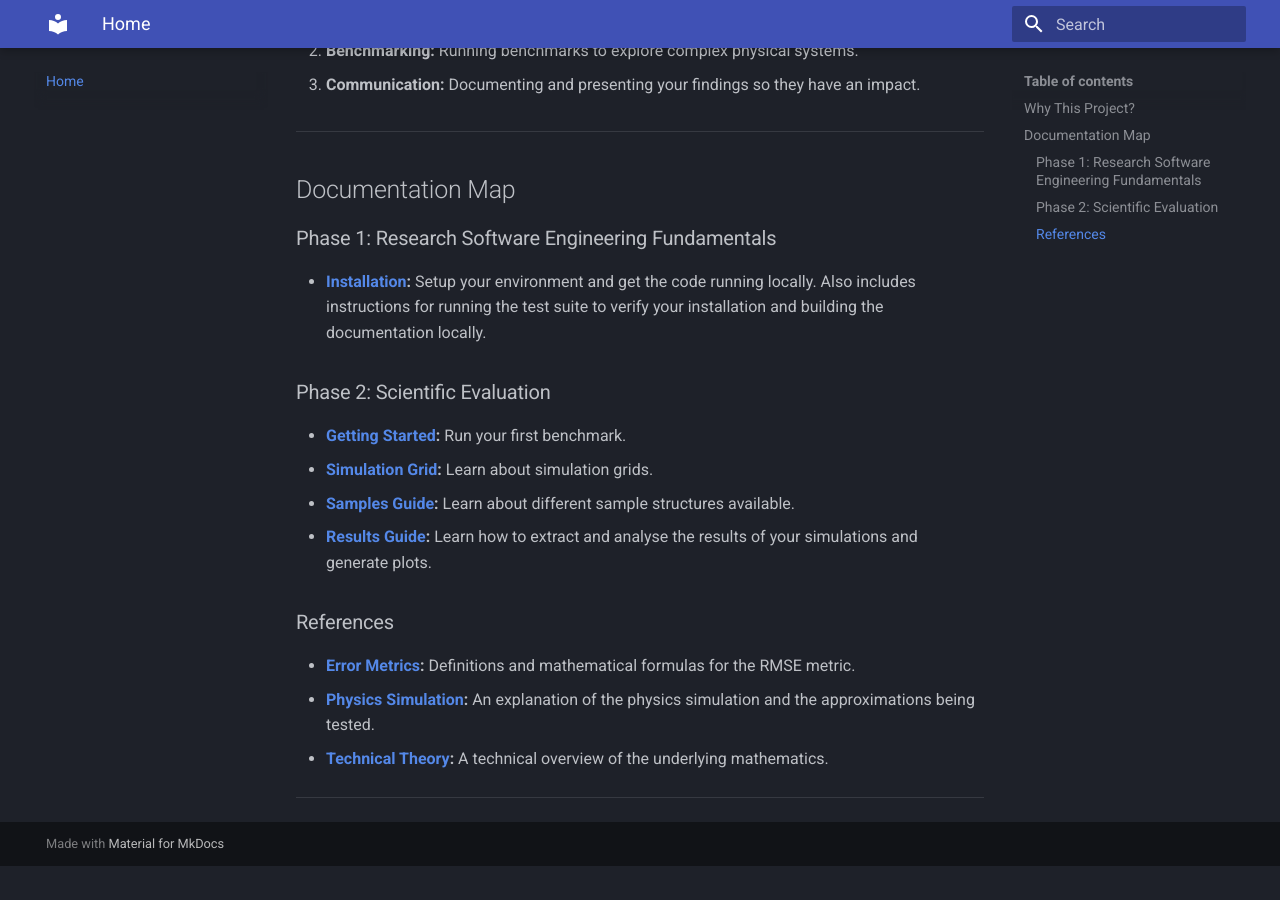
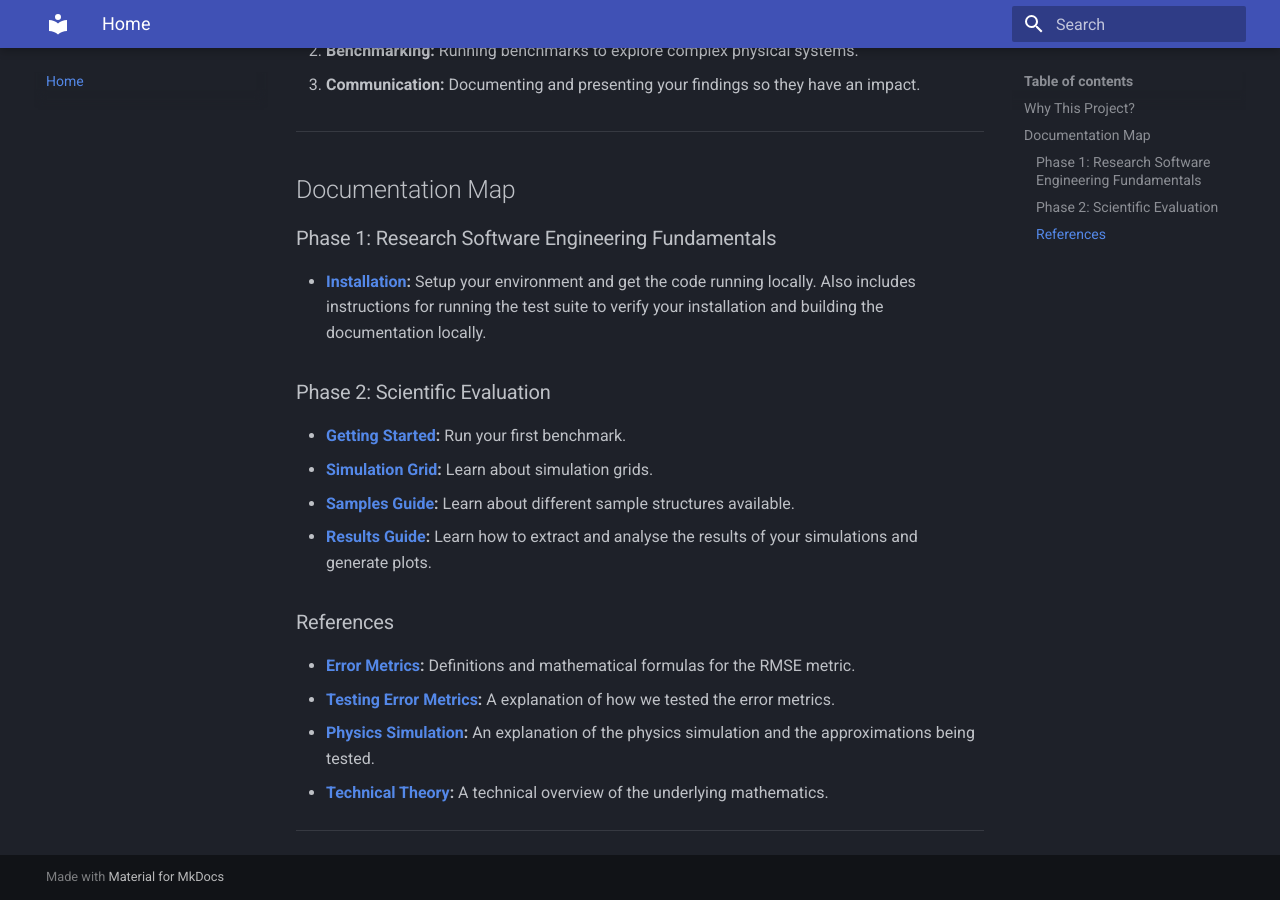
Before and after one commit to bryceshirley/ptychobench, an MkDocs documentation site: the page built from docs/index.md, in a window 1280 px wide and 900 px high, scrolled down 533 px. Built offline with MkDocs 1.6.1 and Material for MkDocs 9.7.7, drawn with Linux system fonts in a browser that asks for light colours; before the commit the page ends 1399 px from its top, so only the background shows below that.

Commit message:
docs: add page to explain how we tested the error metric

```diff
--- a/docs/index.md
+++ b/docs/index.md
@@ -30,6 +30,7 @@ and building the documentation locally.
 
 ### References
 * **[Error Metrics](error_metrics.md):** Definitions and mathematical formulas for the RMSE metric.
+* **[Testing Error Metrics](testing_error_metrics.md):** A explanation of how we tested the error metrics.
 * **[Physics Simulation](physics_simulation.md):** An explanation of the physics simulation and the approximations being tested.
 * **[Technical Theory](technical.md):** A technical overview of the underlying mathematics.
 
--- a/mkdocs.yml
+++ b/mkdocs.yml
@@ -34,5 +34,6 @@ nav:
       - Results Guide: results_guide.md
   - References:
       - Error Metrics: error_metrics.md
+      - Testing Error Metrics: testing_error_metrics.md
       - Physics Simulation: physics_simulation.md
       - Technical Theory: technical.md
```
Also changed, not shown: docs/testing_error_metrics.md (added).
